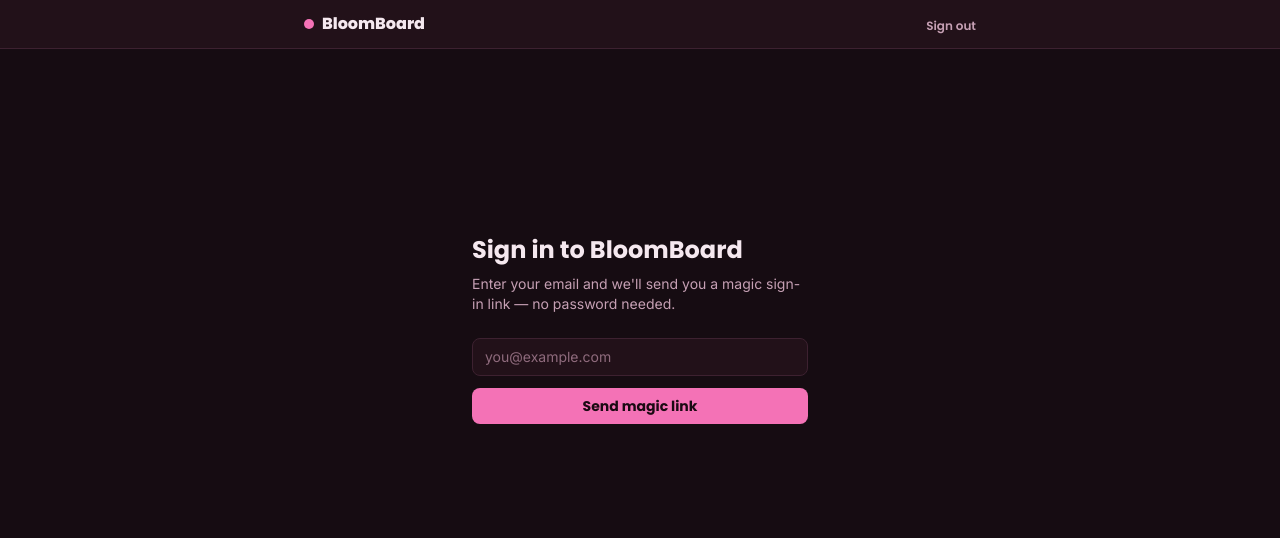
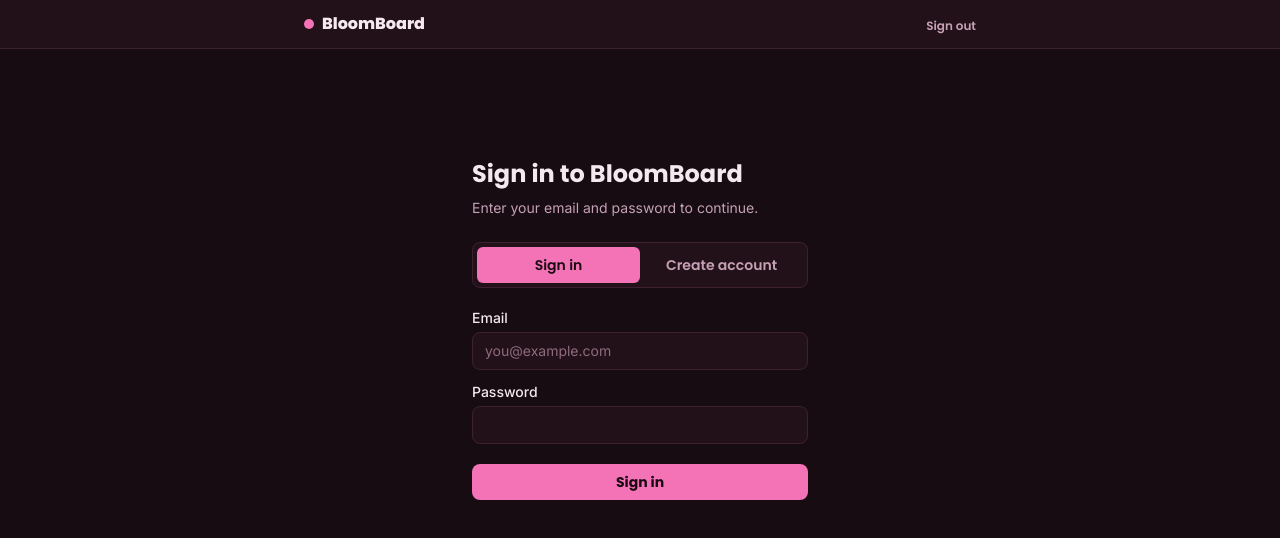
Before and after one commit to theBreadLover/BloomBoard, a Next.js app: page /login in a window 1280 px wide. Shown: the top 538 px of the page. Built offline with nearby package versions, Linux system fonts and the light colour scheme.

Commit message:
feat: replace magic-link auth with email and password

```diff
--- a/src/app/actions.ts
+++ b/src/app/actions.ts
@@ -1,7 +1,6 @@
 "use server";
 
 import {revalidatePath} from "next/cache";
-import {redirect} from "next/navigation";
 import {createClient} from "@/lib/supabase/server";
 import type {ProjectStatus} from "@/types/project";
 
@@ -90,10 +89,3 @@
 
 	revalidatePath(`/project/${projectId}`);
 }
-
-/** Signs the current user out and sends them back to the login page. */
-export async function signOut(): Promise<void> {
-	const supabase = await createClient();
-	await supabase.auth.signOut();
-	redirect("/login");
-}
--- /dev/null
+++ b/src/app/auth/actions.ts
@@ -0,0 +1,15 @@
+"use server"
+
+import {redirect} from "next/navigation";
+import {createClient} from "@/lib/supabase/server";
+
+export async function signOut() {
+	const supabase = await createClient();
+	const { error } = await supabase.auth.signOut({
+		scope: "local",
+	});
+
+	if (error) redirect("/?error=signout-failed");
+
+	redirect("/login");
+}
--- a/src/app/auth/callback/route.ts
+++ b/src/app/auth/callback/route.ts
@@ -6,18 +6,20 @@
  * one-time code for a real signed-in session, then sends the user back
  * into the app.
  */
-export async function GET(request: Request): Promise<Response> {
-	const {searchParams, origin} = new URL(request.url);
-	const token: string | null = searchParams.get("token")?.split('_')[1] ?? null;
-	const redirectTarget = searchParams.get("next") ?? "/";
+export async function GET(request: Request) {
+	const requestUrl = new URL(request.url);
+	const code = requestUrl.searchParams.get("code");
+	const next = requestUrl.searchParams.get("next");
+	const redirectPath = next && next.startsWith("/") && !next.startsWith("//")
+		? next
+		: "/"
 
-	if (token) {
-		const supabase = await createClient();
-		const {error} = await supabase.auth.exchangeCodeForSession(token);
-		if (!error) {
-			return NextResponse.redirect(`${origin}${redirectTarget}`);
-		}
-	}
+	if (!code) return NextResponse.redirect(new URL("/login?confirmed=true", requestUrl.origin));
 
-	return NextResponse.redirect(`${origin}/login?error=auth`);
+	const supabase = await createClient();
+	const { error } = await supabase.auth.exchangeCodeForSession(code);
+
+	if (!error) return NextResponse.redirect(new URL("/login?error=confirmation-failed", requestUrl.origin));
+
+	return NextResponse.redirect(new URL(redirectPath, requestUrl.origin));
 }
--- a/src/app/login/actions.ts
+++ b/src/app/login/actions.ts
@@ -1,37 +1,75 @@
 "use server";
-
+import { redirect } from "next/navigation";
 import {createClient} from "@/lib/supabase/server";
 
-/** The login form's state: just a status message to show the user. */
-export interface SendMagicLinkState {
+export interface AuthenticationFormState {
 	message: string;
+	status: "idle" | "error" | "success";
+}
+
+
+/**
+ * Parse and transform the credentials
+ * before sending them to the server.
+ * @param formData - The form where the data was introduced.
+ * @returns The filtered credentials.
+ */
+function readCredentials(formData: FormData) {
+	const email = String(formData.get("email") ?? "")
+		.trim()
+		.toLowerCase();
+
+	const password = String(formData.get("password") ?? "")
+
+	return { email, password };
 }
 
 /**
- * Sends a Supabase magic-link sign-in email — no password required.
- * @param _previousState - The previous form state (unused — required by useActionState's signature).
- * @param formData - The submitted form, expected to contain an "email" field.
- * @returns The new form state, with a message to show the user.
+ * Check if the form is missing any parameters.
+ * and validates only if a password has a minimum length.
+ * @param email - the email linked to the user's account.
+ * @param password - A unique password that must be at least 8 characters long
+ * @returns An error status along with a message explaining an error, otherwhise null.
  */
-export async function sendMagicLink(
-	_previousState: SendMagicLinkState,
-	formData: FormData,
-): Promise<SendMagicLinkState> {
-	const email = String(formData.get("email") ?? "").trim();
-	if (!email) {
-		return {message: "Enter an email address."};
-	}
+function validateCredentials(email: string, password: string): AuthenticationFormState | null {
+	if (!email) return {message: "email is required", status: "error"};
+	if (!password) return {message: "password is required", status: "error"};
+	if (password.length < 8) return {message: "password must be at least 8 characters", status: "error"};
+	return null;
+}
+
+export async function signUp(_previousState: AuthenticationFormState, formData: FormData): Promise<AuthenticationFormState> {
+	const { email, password } = readCredentials(formData);
+	const validationError = validateCredentials(email, password);
+	if (validationError) return validationError;
+
+	const confirmPassword = String(formData.get("confirmPassword") ?? "");
+	if (password !== confirmPassword) return {message: "passwords do not match", status: "error"};
+	const siteUrl: string = process.env.NEXT_PUBLIC_SITE_URL ?? "http://localhost:3000";
 
 	const supabase = await createClient();
-	const siteUrl = process.env.NEXT_PUBLIC_SITE_URL ?? "http://localhost:3000";
-	const {error} = await supabase.auth.signInWithOtp({
+	const { error } = await supabase.auth.signUp({
 		email,
-		options: {emailRedirectTo: `${siteUrl}/auth/callback`},
+		password,
+		options: {
+			emailRedirectTo: `${siteUrl}/auth/callback`,
+		}
+	})
+	if (error) return {message: error.message, status: "error"};
+	return {message: "Account created, check your email to verify your account.", status: "success"};
+}
+
+export async function signIn(_previousState: AuthenticationFormState, formData: FormData): Promise<AuthenticationFormState> {
+	const { email, password } = readCredentials(formData);
+	const validationError = validateCredentials(email, password);
+	if (validationError) return validationError;
+
+	const supabase = await createClient();
+	const { error } = await supabase.auth.signInWithPassword({
+		email,
+		password,
 	});
+	if (error) return {message: "The email or password is incorrect.", status: "error"};
 
-	if (error) {
-		return {message: `Couldn't send the link: ${error.message}`};
-	}
-
-	return {message: "Check your email for a sign-in link."};
+	redirect("/");
 }
--- a/src/app/login/page.tsx
+++ b/src/app/login/page.tsx
@@ -1,43 +1,185 @@
 "use client";
 
-import {useActionState} from "react";
-import {sendMagicLink, type SendMagicLinkState} from "./actions";
+import { useActionState, useState, Suspense } from "react";
+import { useSearchParams } from "next/navigation";
+import { type AuthenticationFormState, signIn, signUp } from "./actions";
 
-const initialState: SendMagicLinkState = {message: ""};
+const initialState: AuthenticationFormState = {
+	message: "",
+	status: "idle",
+};
 
-/**
- * The sign-in page: a single email field that sends a passwordless magic
- * link, since BloomBoard is a personal, single-user app.
- */
-export default function LoginPage() {
-	const [state, formAction, isPending] = useActionState(sendMagicLink, initialState);
+type AuthMode = "signIn" | "signUp";
+
+function LoginForm() {
+	const [mode, setMode] = useState<AuthMode>("signIn");
+	const searchParams = useSearchParams();
+	const wasConfirmed = searchParams.get("confirmed") === "true";
+
+	const [signInState, signInAction, isSigningIn] = useActionState(
+		signIn,
+		initialState,
+	);
+
+	const [signUpState, signUpAction, isSigningUp] = useActionState(
+		signUp,
+		initialState,
+	);
+
+	const isSignUp = mode === "signUp";
+	const state = isSignUp ? signUpState : signInState;
+	const formAction = isSignUp ? signUpAction : signInAction;
+	const isPending = isSignUp ? isSigningUp : isSigningIn;
+
+	function switchMode(nextMode: AuthMode) {
+		setMode(nextMode);
+	}
 
 	return (
 		<div className="mx-auto flex min-h-[70vh] max-w-sm flex-col justify-center p-6">
-			<h1 className="font-heading text-2xl font-bold text-brandText">Sign in to BloomBoard</h1>
+			<h1 className="font-heading text-2xl font-bold text-brandText">
+				{isSignUp
+					? "Create your BloomBoard account"
+					: "Sign in to BloomBoard"}
+			</h1>
+			{wasConfirmed && (
+				<p className="mt-4 rounded-lg border border-emerald-400/30 bg-emerald-400/10 px-3 py-2 text-sm text-emerald-300" role="status">
+					Your email has been confirmed. You can now sign in.
+				</p>
+			)}
+
 			<p className="mt-2 text-sm text-brandTextMuted">
-				Enter your email and we&apos;ll send you a magic sign-in link — no password needed.
+				{isSignUp
+					? "Create an account to start tracking your projects."
+					: "Enter your email and password to continue."}
 			</p>
 
-			<form action={formAction}
-			      className="mt-6 flex flex-col gap-3">
+			<div className="mt-6 grid grid-cols-2 rounded-lg border border-brandBorder bg-brandSurface p-1">
+				<button
+					type="button"
+					onClick={() => switchMode("signIn")}
+					className={`rounded-md px-3 py-2 font-heading text-sm font-semibold transition ${
+						!isSignUp
+							? "bg-brandAccent text-brandAccentContrast"
+							: "text-brandTextMuted hover:text-brandText"
+					}`}
+				>
+					Sign in
+				</button>
+
+				<button
+					type="button"
+					onClick={() => switchMode("signUp")}
+					className={`rounded-md px-3 py-2 font-heading text-sm font-semibold transition ${
+						isSignUp
+							? "bg-brandAccent text-brandAccentContrast"
+							: "text-brandTextMuted hover:text-brandText"
+					}`}
+				>
+					Create account
+				</button>
+			</div>
+
+			<form
+				action={formAction}
+				className="mt-5 flex flex-col gap-3"
+			>
+				<label className="flex flex-col gap-1">
+					<span className="text-sm font-medium text-brandText">
+						Email
+					</span>
+
 					<input
 						type="email"
 						name="email"
 						required
+						autoComplete="email"
 						placeholder="you@example.com"
 						className="rounded-lg border border-brandBorder bg-brandSurface px-3 py-2 text-sm text-brandText placeholder:text-brandTextFaint focus:outline-none"
 					/>
+				</label>
+
+				<label className="flex flex-col gap-1">
+					<span className="text-sm font-medium text-brandText">
+						Password
+					</span>
+
+					<input
+						type="password"
+						name="password"
+						required
+						minLength={8}
+						autoComplete={
+							isSignUp
+								? "new-password"
+								: "current-password"
+						}
+						className="rounded-lg border border-brandBorder bg-brandSurface px-3 py-2 text-sm text-brandText focus:outline-none"
+					/>
+				</label>
+
+				{isSignUp && (
+					<label className="flex flex-col gap-1">
+						<span className="text-sm font-medium text-brandText">
+							Confirm password
+						</span>
+
+						<input
+							type="password"
+							name="confirmPassword"
+							required
+							minLength={8}
+							autoComplete="new-password"
+							className="rounded-lg border border-brandBorder bg-brandSurface px-3 py-2 text-sm text-brandText focus:outline-none"
+						/>
+					</label>
+				)}
+
 				<button
 					type="submit"
 					disabled={isPending}
-					className="rounded-lg bg-brandAccent px-3 py-2 font-heading text-sm font-bold text-brandAccentContrast transition disabled:opacity-60"
+					className="mt-2 rounded-lg bg-brandAccent px-3 py-2 font-heading text-sm font-bold text-brandAccentContrast transition disabled:cursor-not-allowed disabled:opacity-60"
 				>
-					{isPending ? "Sending…" : "Send magic link"}
+					{isPending
+						? isSignUp
+							? "Creating account..."
+							: "Signing in..."
+						: isSignUp
+							? "Create account"
+							: "Sign in"}
 				</button>
 			</form>
 
-			{state.message && <p className="mt-4 text-sm text-brandTextMuted">{state.message}</p>}
+			{state.message && (
+				<p
+					role={state.status === "error" ? "alert" : "status"}
+					className={`mt-4 text-sm ${
+						state.status === "error"
+							? "text-red-400"
+							: "text-brandTextMuted"
+					}`}
+				>
+					{state.message}
+				</p>
+			)}
 		</div>
 	);
 }
+
+function LoginFallback() {
+	return (
+		<div className="mx-auto flex min-h-[70vh] max-w-sm flex-col justify-center p-6">
+			<p className="text-sm text-brandTextMuted">
+				Loading authentication...
+			</p>
+		</div>
+	);
+}
+
+export default function LoginPage() {
+	return (
+		<Suspense fallback={<LoginFallback />}>
+			<LoginForm />
+		</Suspense>
+	);
+}
--- a/src/components/AppHeader.tsx
+++ b/src/components/AppHeader.tsx
@@ -1,4 +1,4 @@
-import {signOut} from "@/app/actions";
+import {signOut} from "@/app/auth/actions";
 
 /**
  * The app's sticky top bar: the BloomBoard brand mark plus a sign-out
```
Also changed, not shown: 1 other file (tests, documents, lock files or other folders). Lines whose indentation alone changed are shown as unchanged.
